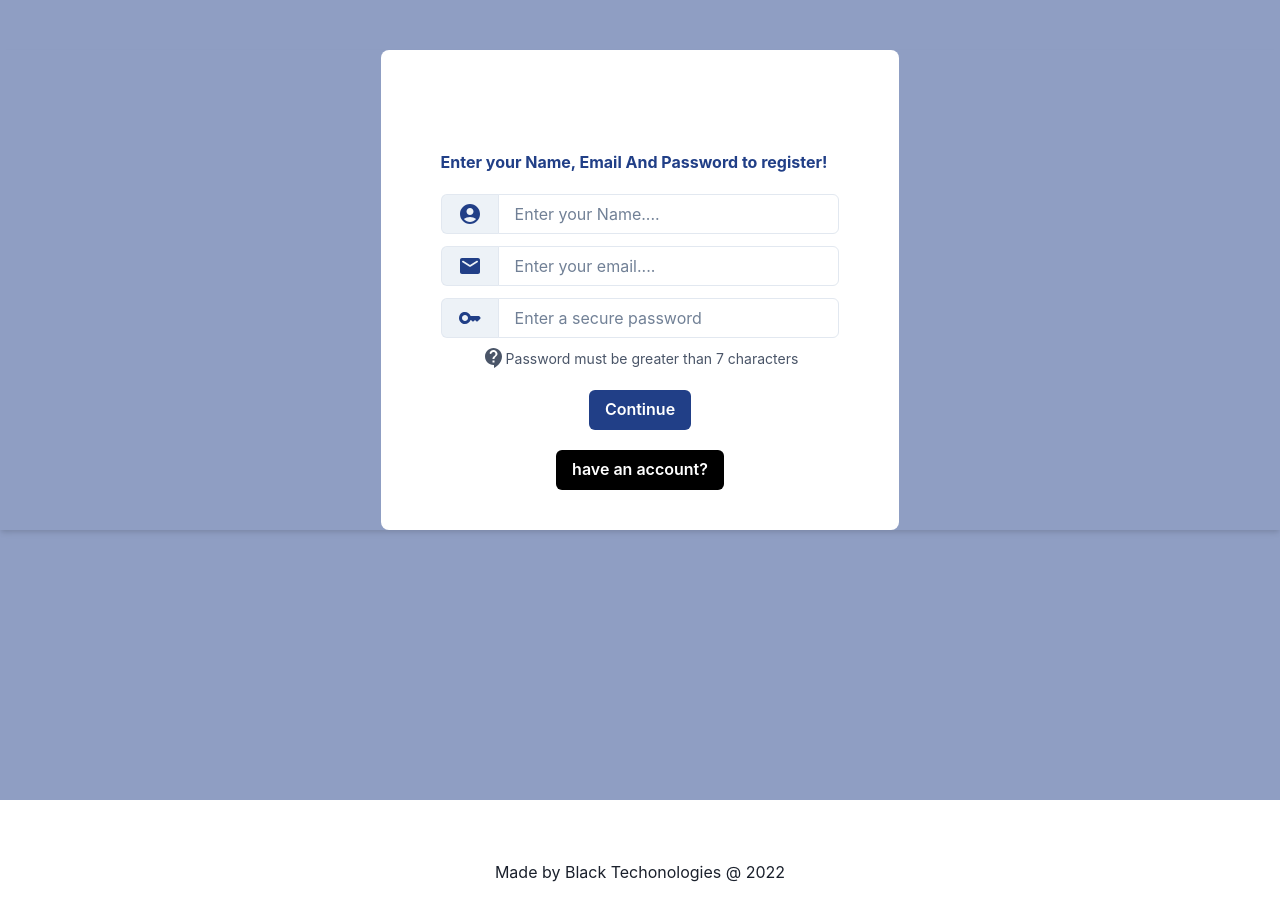
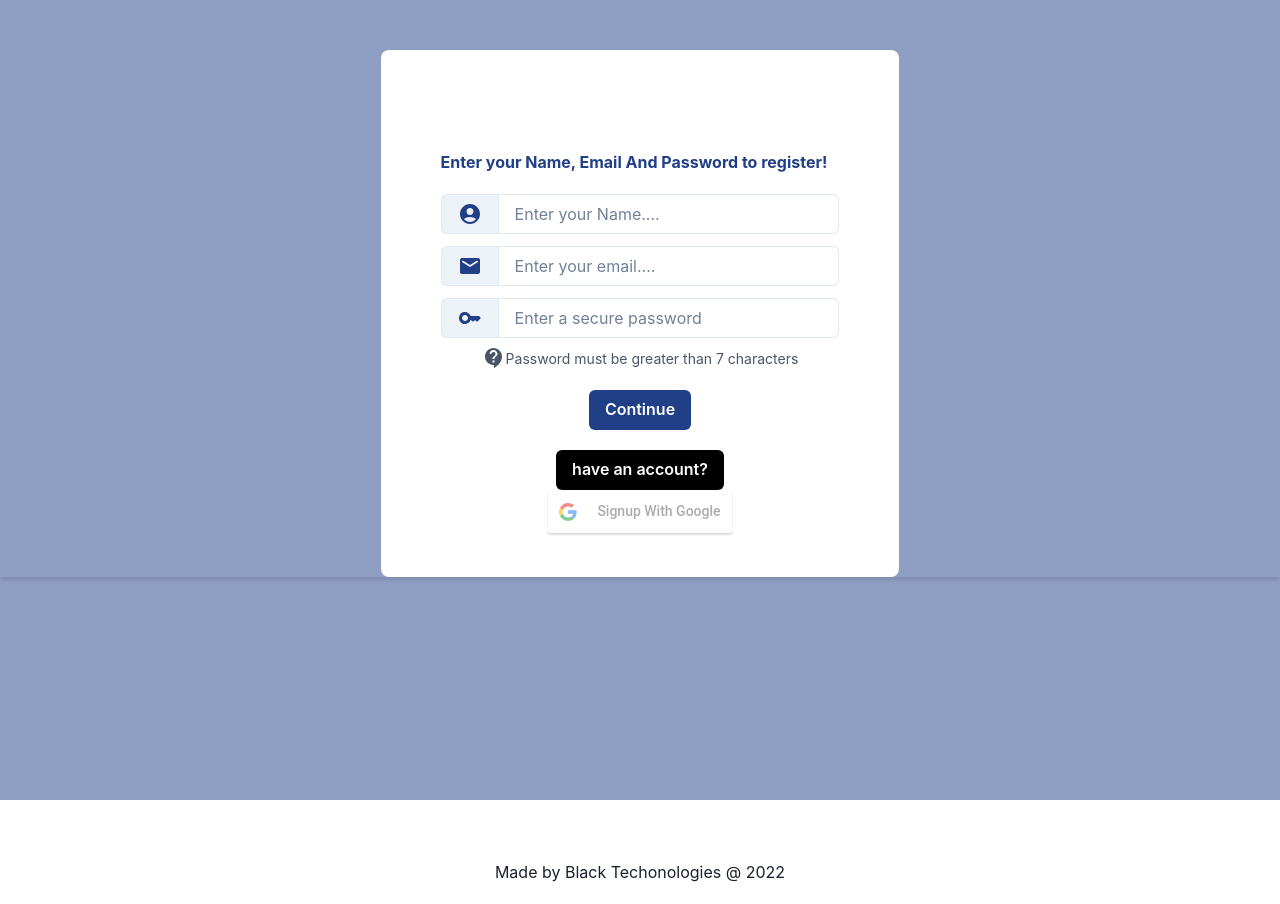
Before and after one commit to Joelketema/cine, a React (Create React App) app: page /auth in a window 1280 px wide. Built offline with nearby package versions, Linux system fonts and the light colour scheme.

Commit message:
google signin

```diff
--- a/package.json
+++ b/package.json
@@ -16,8 +16,10 @@
     "axios": "^0.27.2",
     "dotenv": "^16.0.2",
     "framer-motion": "^6.5.1",
+    "google-sign-in": "^3.0.3",
     "react": "^18.2.0",
     "react-dom": "^18.2.0",
+    "react-google-login": "^5.2.2",
     "react-hot-toast": "^2.3.0",
     "react-router-dom": "^6.3.0",
     "react-scripts": "5.0.1",
--- a/src/components/Auth.js
+++ b/src/components/Auth.js
@@ -64,7 +64,7 @@ export function Auth({ register, login }) {
                 "Email": email,
                 "password": password
             }).then(res => {
-           console.log(res.headers['autherize'])
+
                 if (res.headers['autherize'])
                 {
                     console.log(res.headers["user"])
--- /dev/null
+++ b/src/components/LoginButton.js
@@ -0,0 +1,99 @@
+import {GoogleLogin} from 'react-google-login'
+import { Navigate, useNavigate } from 'react-router-dom';
+import axios from 'axios';
+import toast from "react-hot-toast"
+import { useState } from 'react';
+const clientId = "974115998029-jql122nkk10v1vm2bvcir9l0ifa5bh5j.apps.googleusercontent.com";
+
+const LoginButton = ({text}) => {
+
+    const [user, setUser] = useState({})
+
+    const navigate = useNavigate();
+    const onSuccess = (res) => {
+        if (text === "Login With Google") {
+            console.log(res.tokenId)
+            axios.post("https://server-cproject.vercel.app/auth/login", {
+                "Email": res.profileObj.email,
+                "password": res.tokenId
+            }).then(res => {
+
+                if (res.headers['autherize']) {
+
+                    localStorage.setItem("TOKEN", res.headers['autherize'])
+                    toast.success("Successfully Logged in!")
+                    navigate("/")
+                }
+
+                else if (res.data === "Invaid UserName or Password") {
+
+                    toast.error("Invaid Email or Password!")
+                }
+                else {
+                    toast.error(res.data)
+
+                }
+
+
+            }).catch(e => toast.error(e.message))
+        }
+        else {
+            console.log(res.tokenId)
+            axios.post("https://server-cproject.vercel.app/auth/register",
+                {
+                    "Name": res.profileObj.name,
+                    "Email": res.profileObj.email,
+                    "password": res.tokenId
+                })
+                .then(response => {
+
+                    if (response.status === 200) {
+                        axios.post("https://server-cproject.vercel.app/auth/login", {
+                            "Email": res.profileObj.email,
+                            "password": res.tokenId
+                        }).then(res => {
+
+                            if (res.headers['autherize']) {
+
+                                localStorage.setItem("TOKEN", res.headers['autherize'])
+                                toast.success("Successfully Logged in!")
+                                navigate("/")
+                            }
+
+                            else if (res.data === "Invaid UserName or Password") {
+
+                                toast.error("Invaid Email or Password!")
+                            }
+                            else {
+                                toast.error(res.data)
+
+                            }
+
+
+                        }).catch(e => toast.error(e.message))
+                    }
+                    else
+                        toast.error(response.data)
+
+                }).catch(e => toast.error(e.message))
+        }
+    }
+
+    const onFailure = (res) => {
+        console.log("Failed",res)
+    }
+    return (
+        <div className="signUpButton">
+            <GoogleLogin
+                clientId={clientId}
+                buttonText={text}
+                onSuccess={onSuccess}
+                onFailure={onFailure}
+                cookiePolicy={'single_host_origin'}
+
+            />
+        </div>
+    )
+}
+
+export default LoginButton;
--- a/src/components/Logo.js
+++ b/src/components/Logo.js
@@ -9,6 +9,7 @@ import {
     MenuOptionGroup,
     MenuDivider,
 } from '@chakra-ui/react'
+import { GoogleLogout } from 'react-google-login';
 
 import { Link,useNavigate } from "react-router-dom"
 import {useState,useEffect,useContext} from "react"
--- a/src/pages/AuthForm.js
+++ b/src/pages/AuthForm.js
@@ -1,6 +1,7 @@
 import { Box, Input, Button,Text,Image } from "@chakra-ui/react"
 import { useState,useEffect,useRef} from "react"
-import {Link,useNavigate} from "react-router-dom"
+import { Link, useNavigate } from "react-router-dom"
+import LoginButton from "../components/LoginButton"
 // import logo from "../public/music.svg"
 import { Auth } from "../components/Auth"
 import axios from "axios";
@@ -89,6 +90,7 @@ function Login({ setHaveAccount }) {
             <Box w={"fit-content"} justifyContent={"center"} gap={2} alignItems={"center"} display={"flex"} flexDirection={"column"} bg={"white"} h={"80%"} p={10} rounded={"lg"}>
                 <Auth register={false} login={true} />
                 <Text fontSize={"small"} cursor={"pointer"} onClick={onOpen}>Forgot your password?</Text>
+                <LoginButton text={"Login With Google"} />
                 <Button bg={"black"} color={'white'} _hover={{backgroundColor:"black"}} mt={5} onClick={()=>setHaveAccount(false)}> Don't have an account?</Button>
            {isOpen && <ResetPassword  isOpen={isOpen} onOpen={onOpen} onClose={onClose} />}
             </Box>
@@ -108,7 +110,8 @@ function Signup({setHaveAccount}) {
         >
             <Box w={"fit-content"}  bg={"white"} h={"80%"} p={10} alignSelf={"center"}  rounded={"lg"}>
                 <Auth register={true} login={false} />
-                <Button bg={"black"} color={'white'} _hover={{backgroundColor:"black"}} mt={5} onClick={()=>setHaveAccount(true)}>have an account?</Button>
+                <Button bg={"black"} color={'white'} _hover={{ backgroundColor: "black" }} mt={5} onClick={() => setHaveAccount(true)}>have an account?</Button>
+                <LoginButton text={"Signup With Google"} />
             </Box>
     </Box>
 
```
Also changed, not shown: 1 other file (tests, documents, lock files or other folders).
